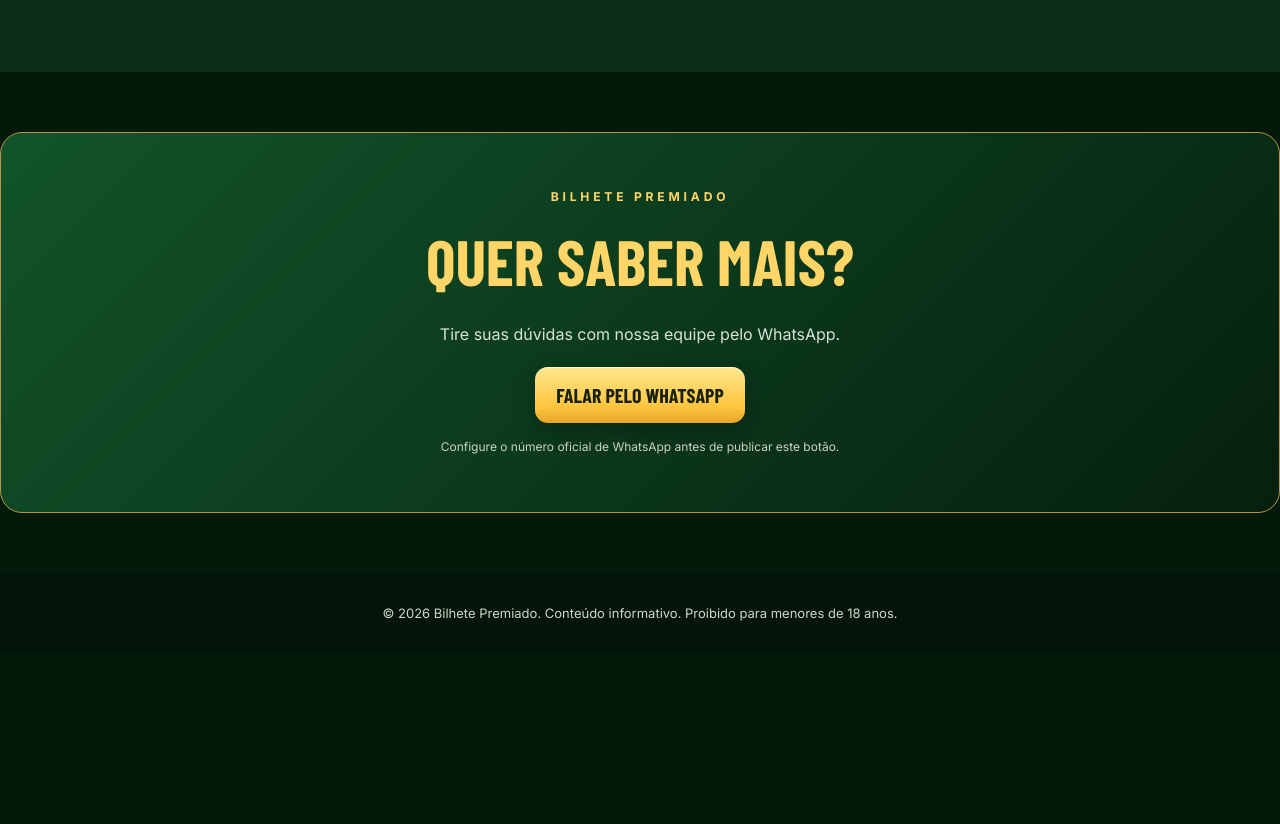
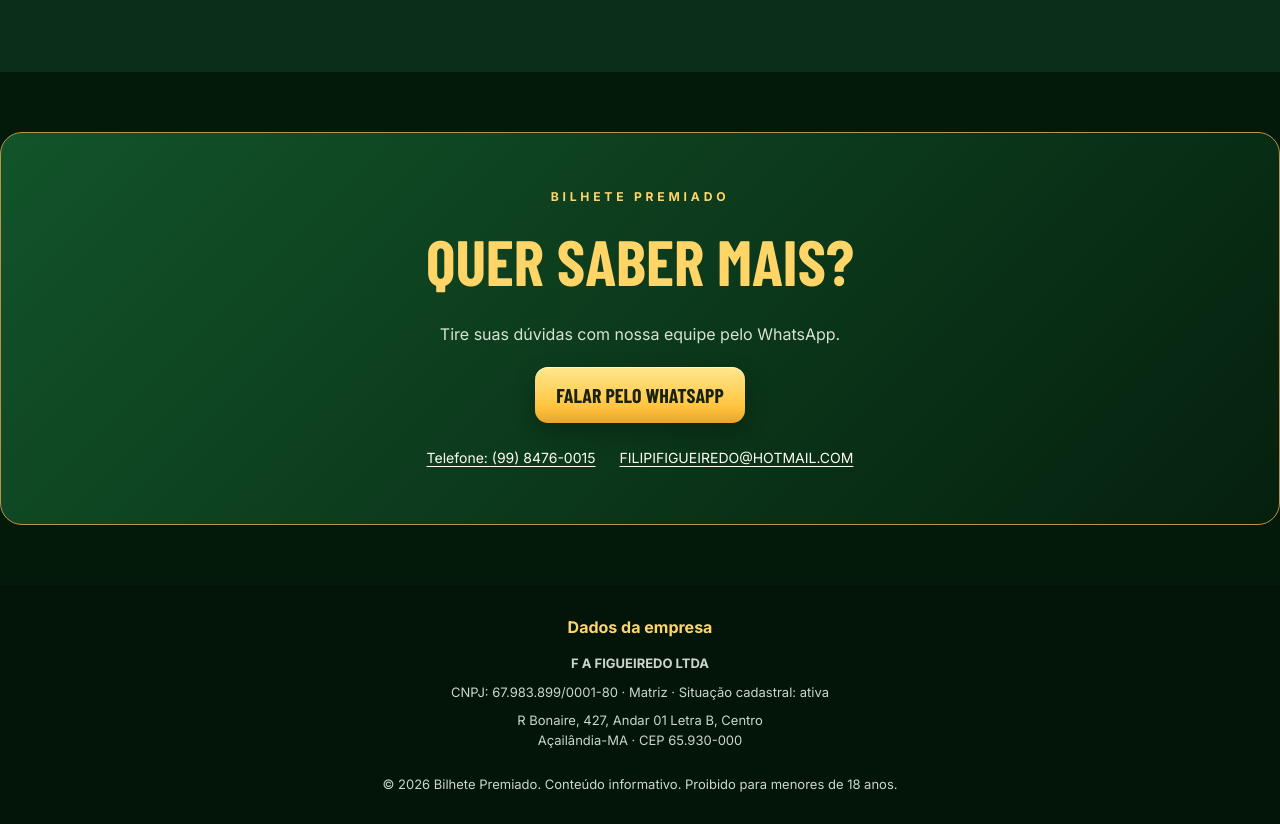
Before and after one commit to isis19232/bilhete-premiado-site, a plain HTML site: page public/index.html in a window 1280 px wide. Shown: the part 2501-3325 px from the top of the page. Before the commit the page ends 3154 px from the top, so only its background shows below. Drawn offline with nearby package versions, Linux system fonts and the light colour scheme; a web font is replaced by a local one.

Commit message:
Adiciona CNPJ, endereço e contatos da F A FIGUEIREDO LTDA

```diff
--- a/public/index.html
+++ b/public/index.html
@@ -73,22 +73,22 @@
       <details><summary>Onde encontro os resultados?</summary><p>Nos canais oficiais do Bilhete Premiado.</p></details>
       <details><summary>Quem pode participar?</summary><p>Maiores de 18 anos, conforme regulamento e autorizações aplicáveis.</p></details>
     </div></section>
-    <section id="contato" class="cta"><p class="section-kicker">BILHETE PREMIADO</p><h2>QUER SABER MAIS?</h2><p>Tire suas dúvidas com nossa equipe pelo WhatsApp.</p><a href="#" class="btn btn-gold" id="whatsapp-link">FALAR PELO WHATSAPP</a><p class="contact-note">Configure o número oficial de WhatsApp antes de publicar este botão.</p></section>
+    <section id="contato" class="cta"><p class="section-kicker">BILHETE PREMIADO</p><h2>QUER SABER MAIS?</h2><p>Tire suas dúvidas com nossa equipe pelo WhatsApp.</p><a href="https://wa.me/559984760015" class="btn btn-gold" id="whatsapp-link" target="_blank" rel="noopener noreferrer">FALAR PELO WHATSAPP</a><address class="contact-details">
+      <a href="tel:+559984760015">Telefone: (99) 8476-0015</a>
+      <a href="mailto:FILIPIFIGUEIREDO@HOTMAIL.COM">FILIPIFIGUEIREDO@HOTMAIL.COM</a>
+    </address></section>
   </main>
-  <footer class="footer">© <span id="year">2026</span> Bilhete Premiado. Conteúdo informativo. Proibido para menores de 18 anos.</footer>
+  <footer class="footer">
+    <div class="company-details">
+      <h2>Dados da empresa</h2>
+      <p><strong>F A FIGUEIREDO LTDA</strong></p>
+      <p>CNPJ: 67.983.899/0001-80 · Matriz · Situação cadastral: ativa</p>
+      <address>R Bonaire, 427, Andar 01 Letra B, Centro<br>Açailândia-MA · CEP 65.930-000</address>
+    </div>
+    <p class="footer-notice">© <span id="year">2026</span> Bilhete Premiado. Conteúdo informativo. Proibido para menores de 18 anos.</p>
+  </footer>
   <script>
     document.getElementById('year').textContent = new Date().getFullYear();
-    // Substitua pelo número oficial com DDI 55, DDD e número, apenas dígitos.
-    const WHATSAPP_NUMERO = '';
-    const whatsapp = document.getElementById('whatsapp-link');
-    if (WHATSAPP_NUMERO) {
-      whatsapp.href = 'https://wa.me/' + WHATSAPP_NUMERO;
-      whatsapp.target = '_blank';
-      whatsapp.rel = 'noopener noreferrer';
-      document.querySelector('.contact-note').hidden = true;
-    } else {
-      whatsapp.addEventListener('click', function(e) { e.preventDefault(); alert('WhatsApp em configuração.'); });
-    }
   </script>
 </body>
 </html>
```
